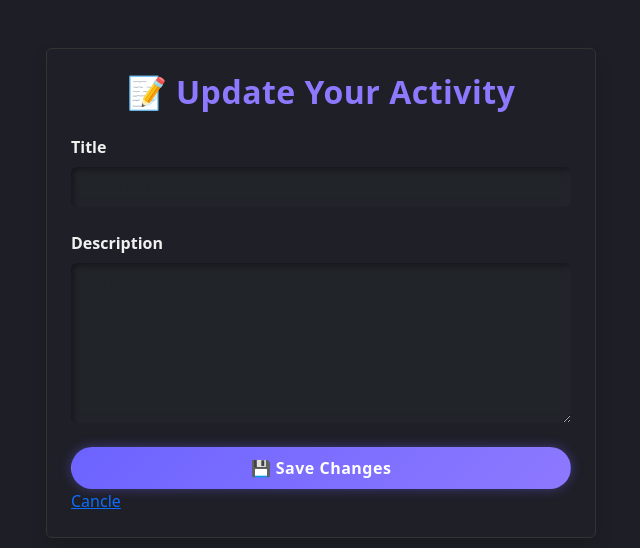
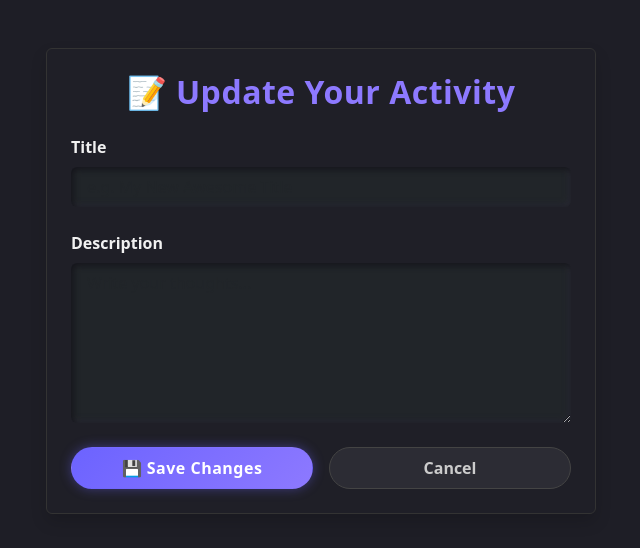
Before and after one commit to Lio3307/TestTrack, a React (Vite) app: page /update-activity/1 in a window 1280 px wide. Shown: the top 548 px of the page, without its empty margins (319-959 px from the left). Built offline with nearby package versions, Linux system fonts and the light colour scheme; no server answers; the database is empty; sample sign-in values are in the browser's storage.

Commit message:
change design

```diff
--- a/src/Components/UpdatedActivity.jsx
+++ b/src/Components/UpdatedActivity.jsx
@@ -79,10 +79,7 @@ export const UpdatedActivity = () => {
         >
           <h2
             className="text-center fw-bold mb-4"
-            style={{
-              color: "#8d79ff",
-              letterSpacing: "0.5px",
-            }}
+            style={{ color: "#8d79ff", letterSpacing: "0.5px" }}
           >
             📝 Update Your Activity
           </h2>
@@ -126,6 +123,8 @@ export const UpdatedActivity = () => {
               ></textarea>
             </div>
 
+            {/* Button Section */}
+            <div className="d-flex gap-3">
               <button
                 type="submit"
                 className="btn w-100 py-2 fw-bold rounded-pill"
@@ -146,7 +145,28 @@ export const UpdatedActivity = () => {
               >
                 💾 Save Changes
               </button>
-            <Link to={`/activity-detail/${id}`}>Cancle</Link>
+
+              <Link
+                to={`/activity-detail/${id}`}
+                className="btn w-100 py-2 fw-bold rounded-pill text-decoration-none text-center"
+                style={{
+                  background: "#2c2c34",
+                  color: "#cccccc",
+                  border: "1px solid #444",
+                  transition: "0.3s",
+                }}
+                onMouseEnter={(e) => {
+                  e.currentTarget.style.backgroundColor = "#393949";
+                  e.currentTarget.style.color = "#ffffff";
+                }}
+                onMouseLeave={(e) => {
+                  e.currentTarget.style.backgroundColor = "#2c2c34";
+                  e.currentTarget.style.color = "#cccccc";
+                }}
+              >
+                Cancel
+              </Link>
+            </div>
           </form>
         </div>
       )}
```
Lines whose indentation alone changed are shown as unchanged.
